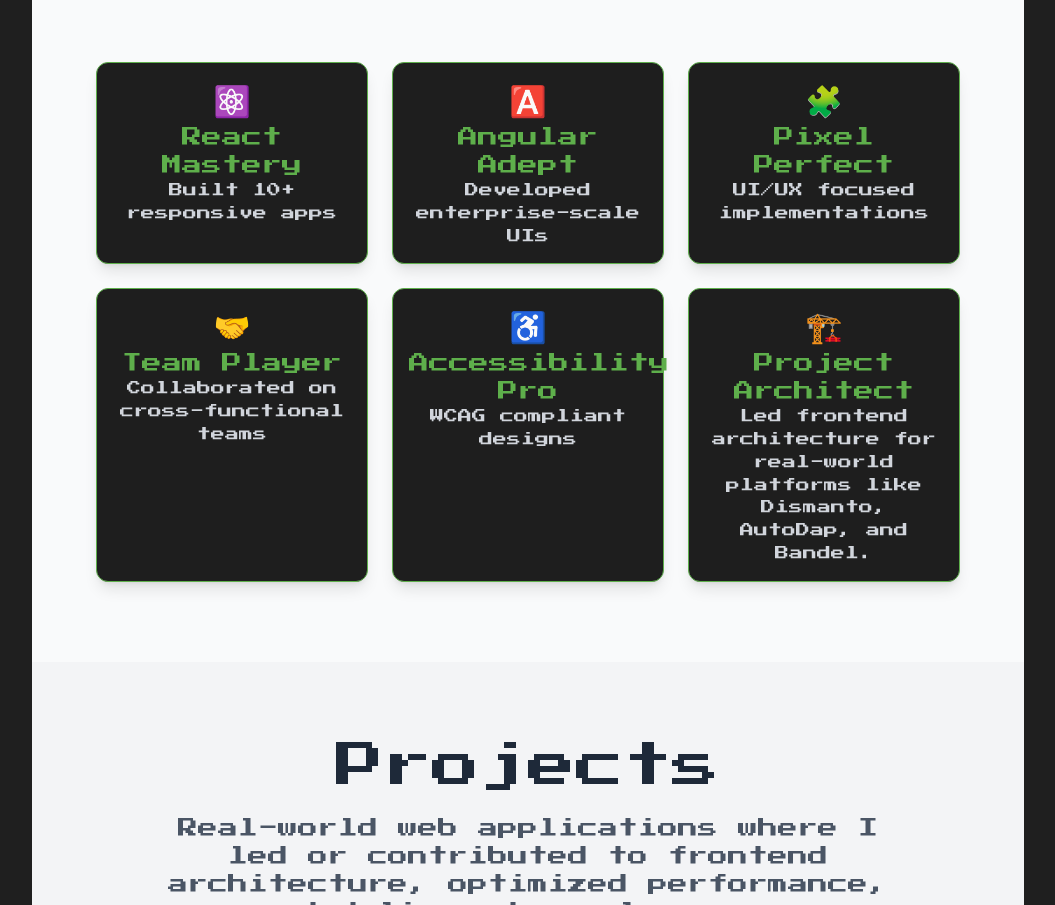
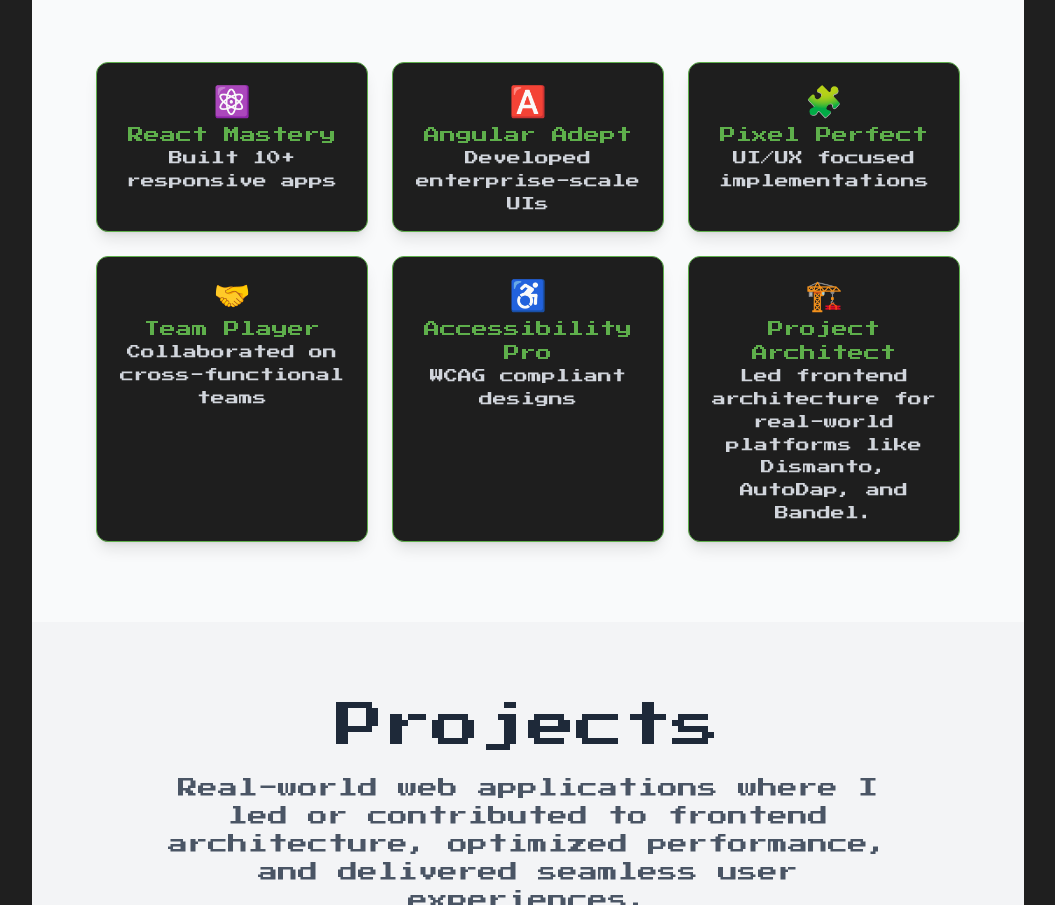
Before and after one commit to akkuu1810/Portfolio, a React (Vite) app: page / in a window 1280 px wide. Shown: the part 1414-2319 px from the top of the page, without its empty margins (112-1167 px from the left). Built offline with nearby package versions, Linux system fonts and the light colour scheme.

Commit message:
ui issue for accessibility text

```diff
--- a/src/components/AboutMe.jsx
+++ b/src/components/AboutMe.jsx
@@ -1,5 +1,4 @@
 import { Chip } from "@mui/material";
-import MinecraftBlock from "./minecraftBlock";
 
 const skills = [
   "JavaScript",
@@ -102,10 +101,10 @@ export default function AboutMe() {
               className="relative bg-[#1e1e1e] dark:bg-[#121212] border border-[#5EAF4B] rounded-xl p-4 text-white shadow-lg transform transition-all hover:scale-105 shimmer-glow"
             >
               <div className="text-3xl mb-2">{achieve.icon}</div>
-              <h3 className="text-xl font-bold text-[#5EAF4B]">
+              <h3 className="text-l font-bold text-[#5EAF4B]">
                 {achieve.title}
               </h3>
-              <p className="text-sm text-gray-300 leading-relaxed">{achieve.description}</p>
+             <p className="text-sm text-gray-300 leading-relaxed">{achieve.description}</p>
 
             </div>
           ))}
```
